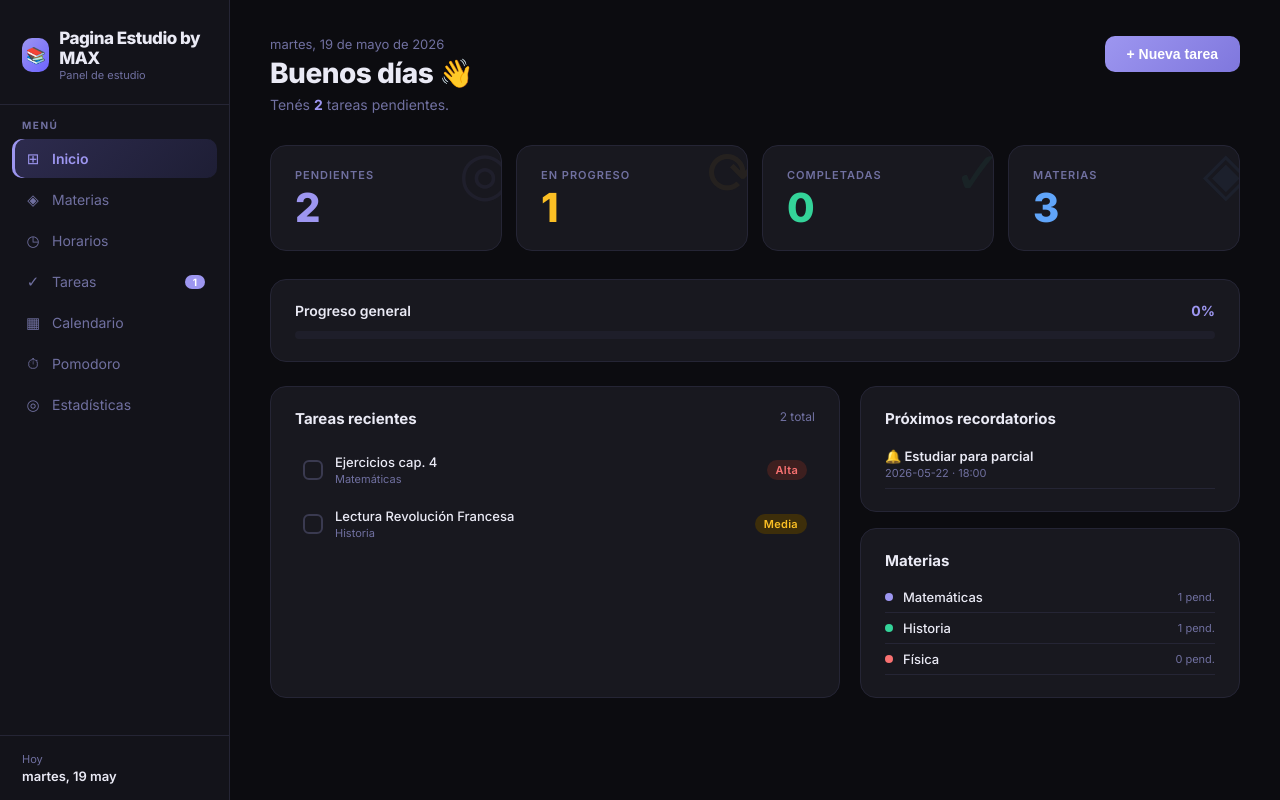
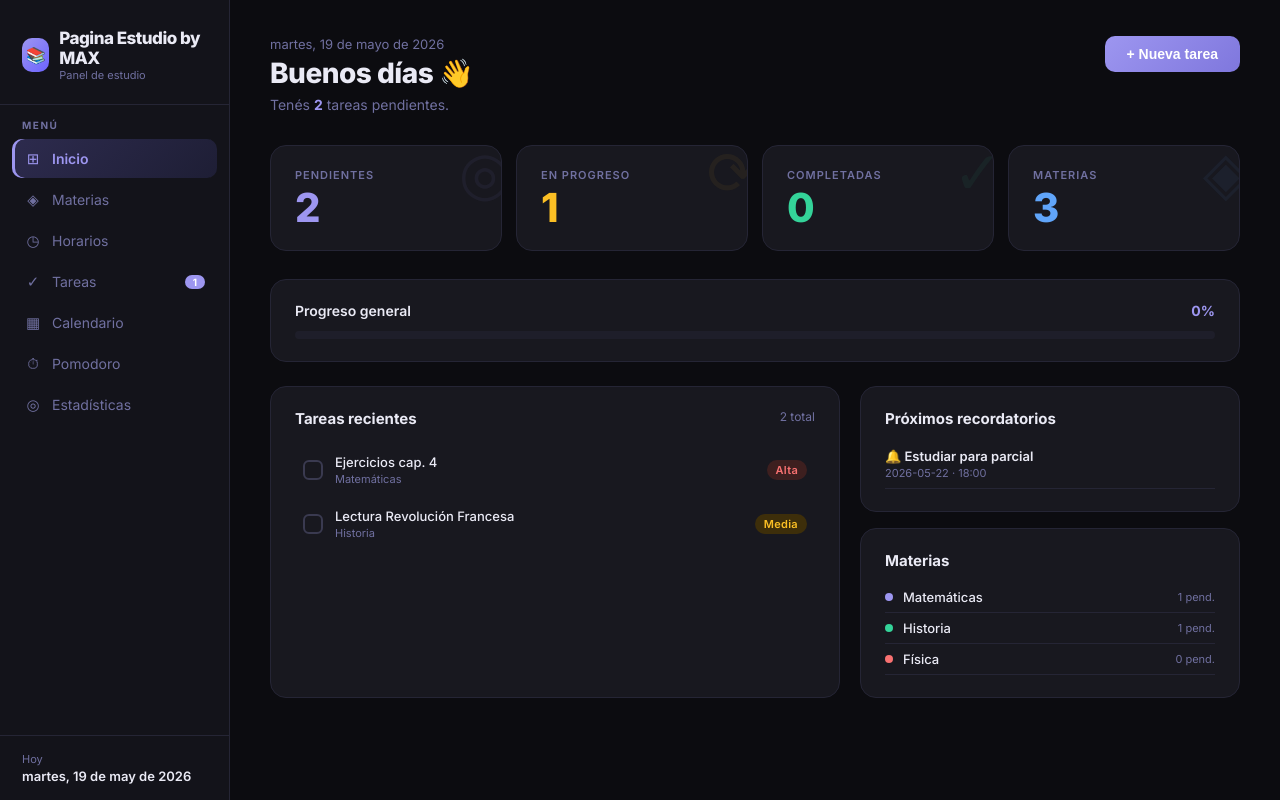
Before and after one commit to maxxx1n/web-dashboard, a React (Vite) app in the folder studydesk/: page / in a window 1280 px wide. Built offline with nearby package versions, Linux system fonts and the light colour scheme.

Commit message:
Agregando Año a la side bar

```diff
--- a/studydesk/src/components/Sidebar.jsx
+++ b/studydesk/src/components/Sidebar.jsx
@@ -57,7 +57,7 @@ export default function Sidebar({ view, setView, tareas = [] }) {
       <div style={{ padding: "16px 22px", borderTop: `1px solid ${dark.border}` }}>
         <div style={{ fontSize: 11, color: dark.muted, marginBottom: 2 }}>Hoy</div>
         <div style={{ fontSize: 13, fontWeight: 600, color: dark.text }}>
-          {TODAY.toLocaleDateString("es-AR", { weekday: "long", day: "numeric", month: "short" })}
+          {TODAY.toLocaleDateString("es-AR", { weekday: "long", day: "numeric", month: "short", year: "numeric" })}
         </div>
       </div>
     </div>
```
